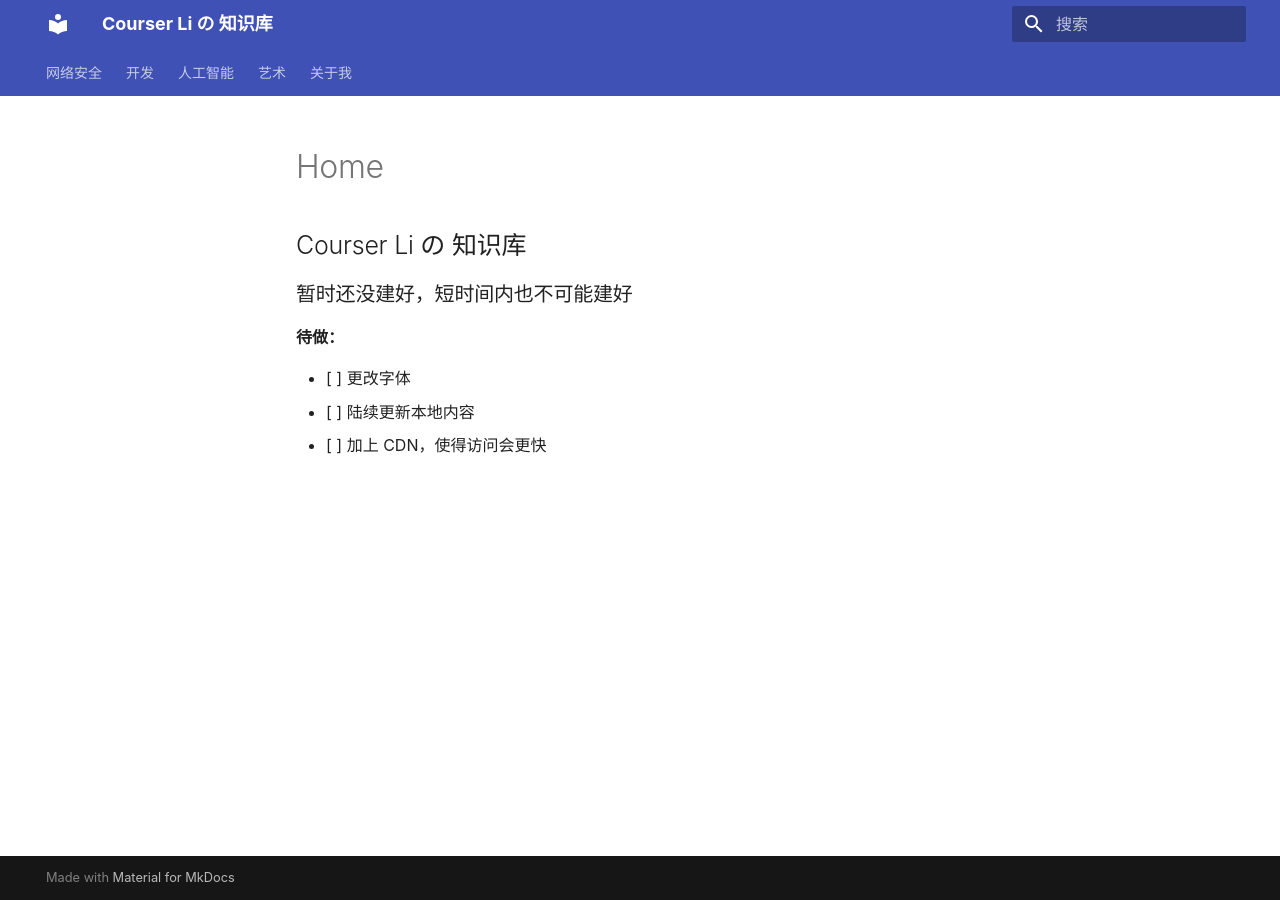
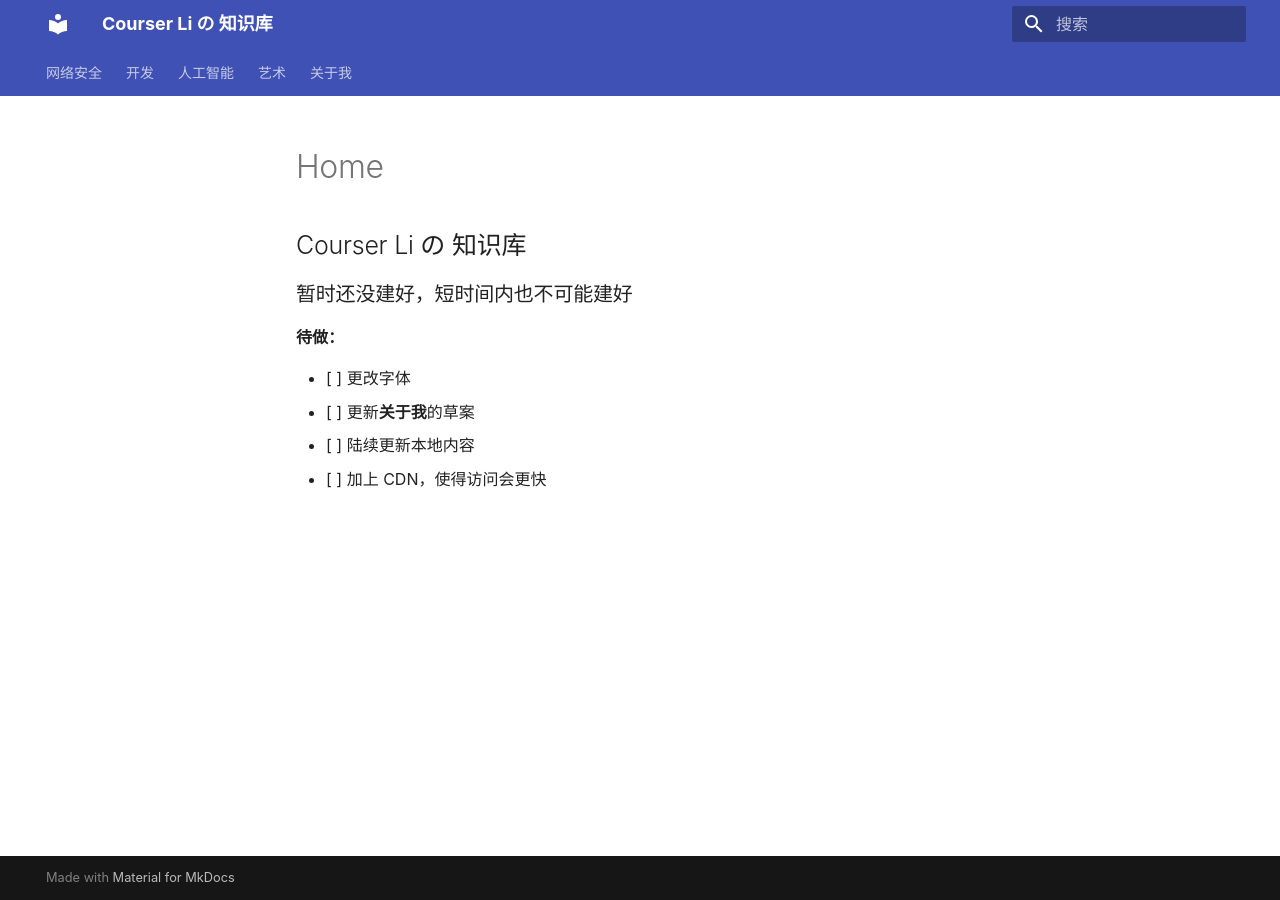
Before and after one commit to CourserLi/Knowledge-Base, an MkDocs documentation site: the page built from docs/index.md, in a window 1280 px wide. Built offline with MkDocs 1.6.1 and Material for MkDocs 9.7.7, drawn with Linux system fonts in a browser that asks for light colours.

Commit message:
又更新了一点草稿

```diff
--- a/docs/index.md
+++ b/docs/index.md
@@ -5,5 +5,6 @@
 **待做：**
 
 - [ ] 更改字体
+- [ ] 更新**关于我**的草案
 - [ ] 陆续更新本地内容
 - [ ] 加上 CDN，使得访问会更快
```
